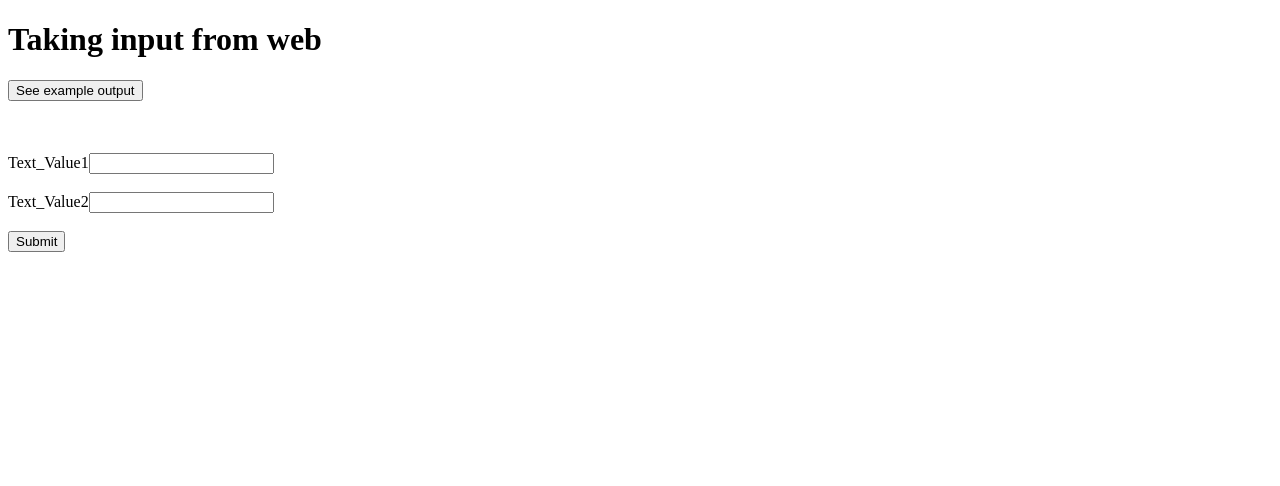
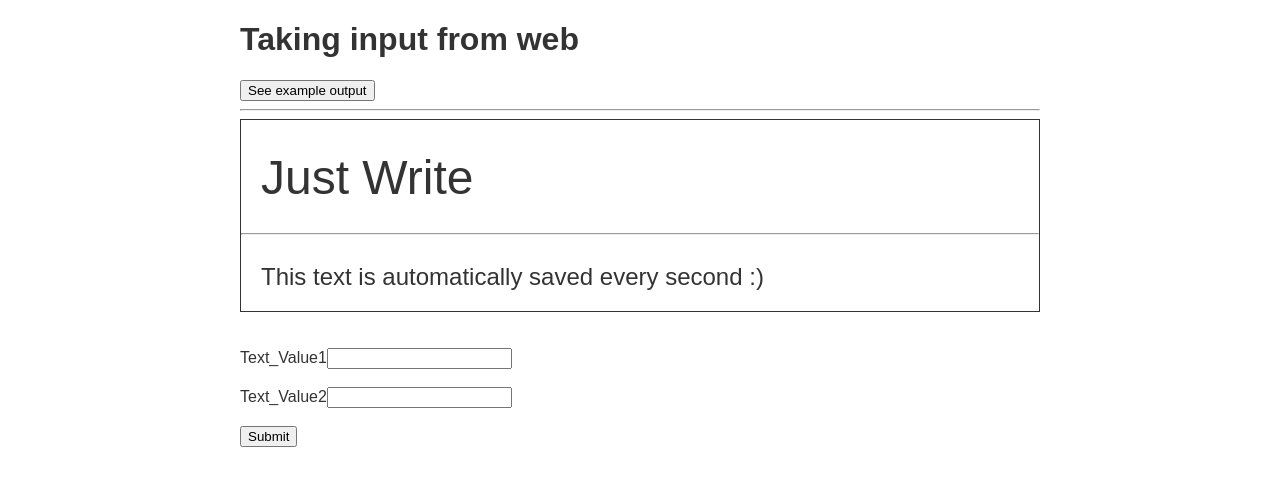
Before and after one commit to andybyers21/wallOfText, a Flask app: page / in a window 1280 px wide. Shown: the top 486 px of the page. Run offline with Flask 2, Linux system fonts and the light colour scheme; some libraries are stand-ins or nearby versions.

Commit message:
add textbox and some style

```diff
--- /dev/null
+++ b/static/css/main.css
@@ -0,0 +1,34 @@
+html {
+  font-family: "Helevetica", sans-serif;
+}
+
+body {
+  color: #333;
+  font-weight: 100;
+  max-width: 50em;
+  margin: 0 auto;
+}
+
+div:focus {
+  outline: none;
+}
+
+#heading {
+  font-size: 48px;
+  padding: 20px;
+  padding-top: 30px;
+}
+
+#content {
+  font-size: 24px;
+  padding-top: 10px;
+  padding: 20px;
+}
+
+#text-editor {
+    border: 1px solid;
+}
+
+#tmp {
+    border: none;
+}
--- a/static/js/main.js
+++ b/static/js/main.js
@@ -1,3 +1,4 @@
+// Text join test
 function textJoin() {
   let text1 = $('#text1').val();
   let text2 = $('#text2').val();
@@ -18,3 +19,15 @@ function textJoin() {
     $('.show-data').append(html);
   });
 }
+
+// Text Editor
+document.getElementById("heading").innerHTML =
+  localStorage["title"] || "Just Write"; // default text
+document.getElementById("content").innerHTML =
+  localStorage["text"] || "This text is automatically saved every second :) "; // default text
+
+setInterval(function() {
+  // fuction that is saving the innerHTML of the div
+  localStorage["title"] = document.getElementById("heading").innerHTML; // heading div
+  localStorage["text"] = document.getElementById("content").innerHTML; // content div
+}, 1000);
--- a/templates/home.html
+++ b/templates/home.html
@@ -2,10 +2,9 @@
 <html lang="en">
   <head>
     <meta charset="UTF-8" />
+    <link rel="stylesheet" href="/static/css/main.css" />
     <title>First Flask App</title>
 
-    <script src="https://ajax.googleapis.com/ajax/libs/jquery/3.1.1/jquery.min.js"></script>
-    <script src="/static/js/main.js"></script>
   </head>
 
   <body>
@@ -13,14 +12,24 @@
     <a href=example >
       <button>See example output</button>
     </a>
+    <hr>
 
-    <p>
+    <div id="text-editor">
+        <div id="heading" contenteditable="true"></div>
+        <hr>
+        <div id="content" contenteditable="true"></div>
+    </div>
+
+    <div id="tmp">
       <br />
       <br />
       Text_Value1<input type="text" id="text1" name="text1" /><br /><br />
       Text_Value2<input type="text" id="text2" name="text2" /><br /><br />
       <button id="clicked" onclick="textJoin()">Submit</button>
-    </p>
+    </div>
     <div class="show-data"></div>
+
+    <script src="https://ajax.googleapis.com/ajax/libs/jquery/3.1.1/jquery.min.js"></script>
+    <script src="/static/js/main.js"></script>
   </body>
 </html>
```
